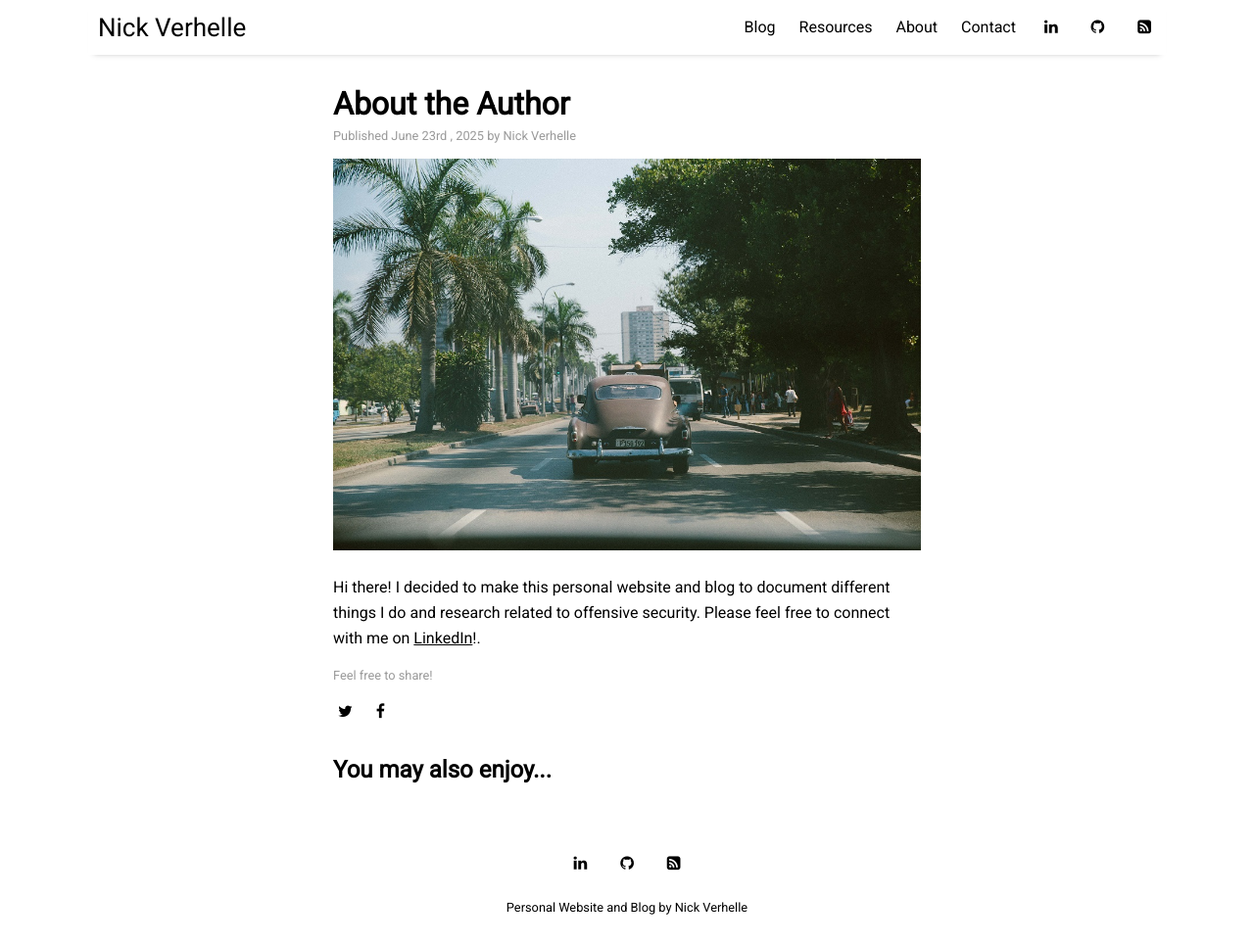
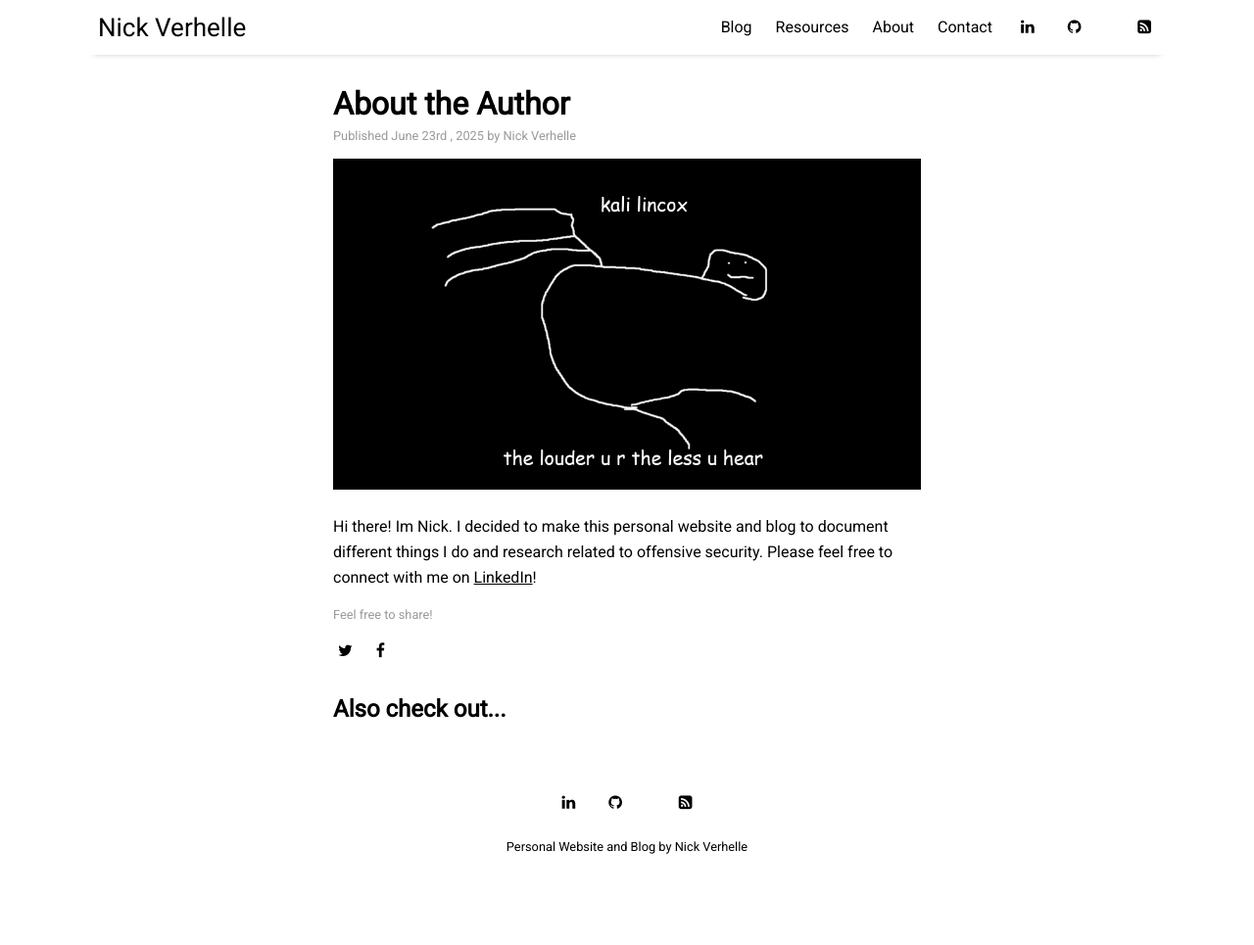
Before and after one commit to BulldawgHacks/bulldawghacks.github.io, a Jekyll site: the page built from _posts/2025-06-23-about-the-author.md, in a window 1280 px wide and 965 px high. Shown: the whole window at 98% size. Built offline with Jekyll 4.4.1, drawn with Linux system fonts in a browser that asks for light colours; nearby versions of some CDN libraries.

Commit message:
updates
updates

```diff
--- a/_data/settings.yml
+++ b/_data/settings.yml
@@ -16,6 +16,7 @@ menu:
 social:
 - {icon: 'linkedin', link:    'https://www.linkedin.com/in/nick-verhelle/'}
 - {icon: 'github', link:   'https://github.com/BulldawgHacks'}
+- {icon: 'h', link:   'https://hackerone.com/bulldawg?type=user'}
 - {icon: 'rss-square', link: 'rss-feed.xml'}
 
 # Customize site text
@@ -25,6 +26,6 @@ pagination:
 
 sharing_button_prompt: 'Feel free to share!'
 
-related_posts: 'You may also enjoy...'
+related_posts: 'Also check out...'
 
 post_date_prefix: 'Published'
--- a/_posts/2025-06-23-about-the-author.md
+++ b/_posts/2025-06-23-about-the-author.md
@@ -2,9 +2,8 @@
 layout: post
 title: "About the Author"
 author: "Nick Verhelle"
-categories: author,about
-tags: [author,about,personal]
-image: cuba-2.jpg
+categories: blog
+image: kali-meme.jpg
 ---
 
-Hi there! I decided to make this personal website and blog to document different things I do and research related to offensive security. Please feel free to connect with me on [LinkedIn](https://www.linkedin.com/in/nick-verhelle/)!.
+Hi there! Im Nick. I decided to make this personal website and blog to document different things I do and research related to offensive security. Please feel free to connect with me on [LinkedIn](https://www.linkedin.com/in/nick-verhelle/)!
```
Also changed, not shown: pages/about.md (+2 -1 lines), pages/blog.md (+1 -0 lines), pages/contact.md (+3 -1 lines), pages/resources.md (+1 -1 lines), assets/img/arctic-1.jpg (deleted), assets/img/arctic-2.jpg (deleted), assets/img/city-1.jpg (deleted), assets/img/cuba-1.jpg (deleted), assets/img/cuba-2.jpg (deleted), assets/img/kali-meme.jpg (added), favicon.ico (deleted), 1 other file.
